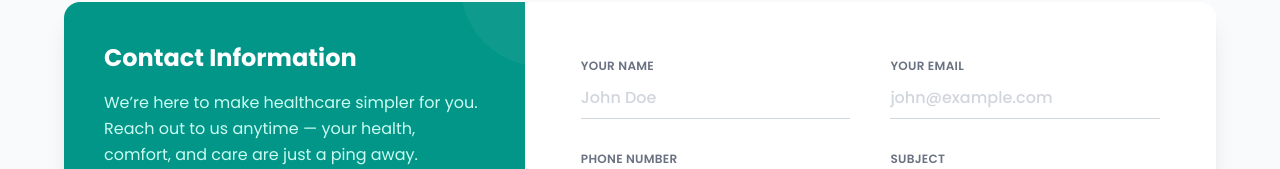
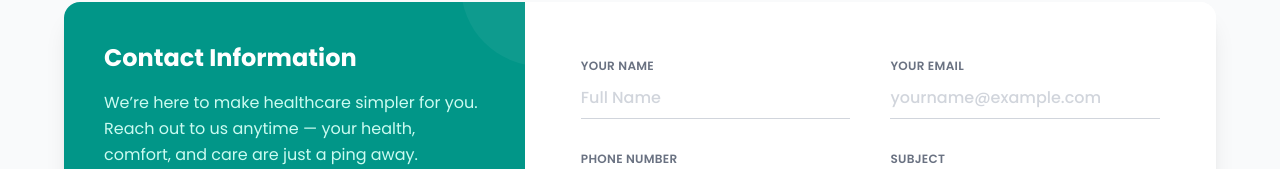
Before and after one commit to ArshadBava/careping, a React (Vite) app: page /contact in a window 1280 px wide. Shown: the part 379-548 px from the top of the page. Built offline with nearby package versions, Linux system fonts and the light colour scheme.

Commit message:
scroll issue updated

```diff
--- a/src/components/Contact.jsx
+++ b/src/components/Contact.jsx
@@ -80,7 +80,7 @@ const Contact = ({ isPage = false }) => {
                                         type="text"
                                         id="fullName"
                                         className="w-full py-2 border-b border-gray-300 focus:border-[#019688] outline-none transition-colors duration-300 bg-transparent text-navy font-medium placeholder-gray-300"
-                                        placeholder="John Doe"
+                                        placeholder="Full Name"
                                     />
                                 </div>
 
@@ -93,7 +93,7 @@ const Contact = ({ isPage = false }) => {
                                         type="email"
                                         id="email"
                                         className="w-full py-2 border-b border-gray-300 focus:border-[#019688] outline-none transition-colors duration-300 bg-transparent text-navy font-medium placeholder-gray-300"
-                                        placeholder="john@example.com"
+                                        placeholder="yourname@example.com"
                                     />
                                 </div>
                             </div>
--- a/src/components/Services.jsx
+++ b/src/components/Services.jsx
@@ -1,4 +1,4 @@
-import React, { useState } from 'react';
+import React, { useState, useEffect } from 'react';
 import { servicesData } from '../data/servicesData';
 import { X } from 'lucide-react';
 import { Link } from 'react-router-dom';
@@ -15,6 +15,13 @@ const Services = () => {
         setSelectedService(null);
         document.body.style.overflow = 'unset';
     };
+
+    // Cleanup overflow on component unmount
+    useEffect(() => {
+        return () => {
+            document.body.style.overflow = 'unset';
+        };
+    }, []);
 
     return (
         <section id="services-section" className="w-full py-20 bg-gray-50 font-poppins">
@@ -92,7 +99,7 @@ const Services = () => {
                                     <p className="text-gray-600 text-base leading-relaxed mb-6">
                                         {selectedService.fullDesc}
                                     </p>
-                                    <Link to="/contact">
+                                    <Link to="/contact" onClick={closeModal}>
                                         <button className="bg-primary text-white font-semibold py-2 px-6 rounded-full w-fit hover:bg-opacity-90 transition-all">
                                             Book Now
                                         </button>
```
